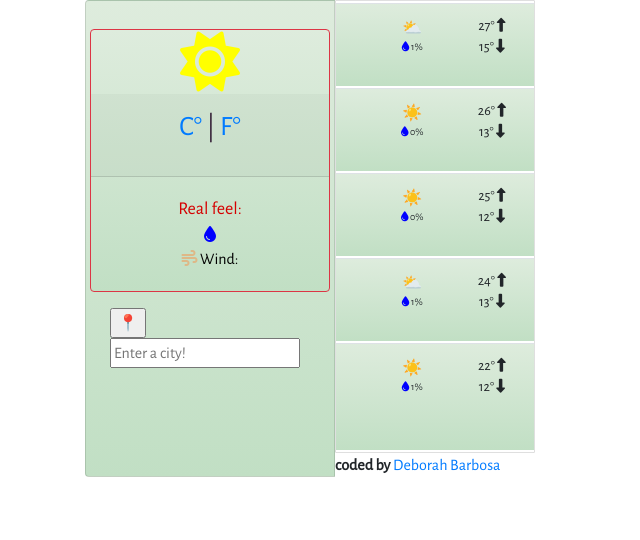
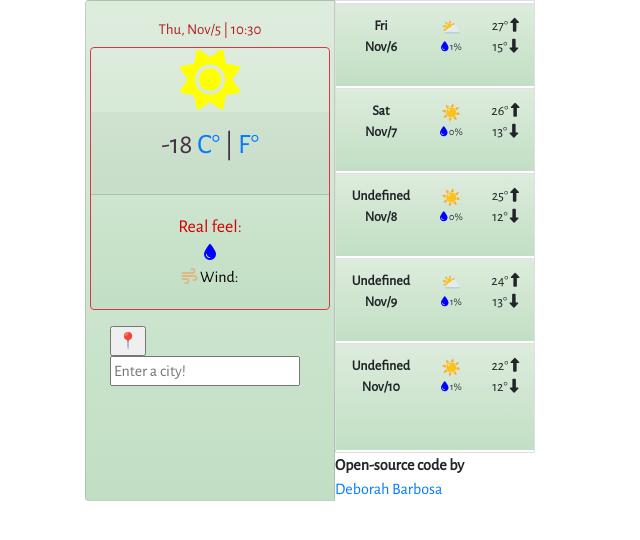
Before and after one commit to DeborahBarbosaOliveira/SheCodesForecast, a plain HTML site: page index.html in a window 1280 px wide. Both pictures are taken after a click on the link "C°". Shown: the whole page, without its empty margins (0-640 px from the left). Drawn offline with nearby package versions, Linux system fonts and the light colour scheme.

Commit message:
UpdatedCelsius

```diff
--- a/index.html
+++ b/index.html
@@ -112,7 +112,7 @@
                         </td>
                     </tbody>
                 </table>
-                <span id="git-hub"> <strong>coded by </strong><a
+                <span id="git-hub"> <strong>Open-source code by </strong> <br /><a
                         href="https://github.com/DeborahBarbosaOliveira/SheCodesForecast" id="my-github">Deborah
                         Barbosa</a></span>
             </div>
--- a/src/index.js
+++ b/src/index.js
@@ -45,16 +45,30 @@ function showTemperature(response) {
 }
 
 let now = new Date();
-let days = [
-  "Sunday",
-  "Monday",
-  "Tuesday",
-  "Wednesday",
-  "Thursday",
-  "Friday",
-  "Saturday"
-];
+
+let days = ["Sun", "Mon", "Tue", "Wed", "Thu", "Fri", "Sat"];
 let weekday = days[now.getDay()];
+
+let weekday2 = days[now.getDay() + 1];
+let weekday3 = days[now.getDay() + 2];
+let weekday4 = days[now.getDay() + 3];
+let weekday5 = days[now.getDay() + 4];
+let weekday6 = days[now.getDay() + 5];
+
+let weekdaytwo = document.querySelector("#weekday-two");
+weekdaytwo.innerHTML = `${weekday2}`;
+
+let weekdaythree = document.querySelector("#weekday-three");
+weekdaythree.innerHTML = `${weekday3}`;
+
+let weekdayfour = document.querySelector("#weekday-four");
+weekdayfour.innerHTML = `${weekday4}`;
+
+let weekdayfive = document.querySelector("#weekday-five");
+weekdayfive.innerHTML = `${weekday5}`;
+
+let weekdaysix = document.querySelector("#weekday-six");
+weekdaysix.innerHTML = `${weekday6}`;
 
 let months = [
   "Jan",
@@ -74,10 +88,26 @@ let month = months[now.getMonth()];
 
 let day = now.getDate();
 
-let day2 = new getDate(day);
-day2.setDate(day.getDate()+1);
+let day2 = now.getDate() + 1;
+let day3 = now.getDate() + 2;
+let day4 = now.getDate() + 3;
+let day5 = now.getDate() + 4;
+let day6 = now.getDate() + 5;
 
-console.log(day2);
+let daytwo = document.querySelector("#day-two");
+daytwo.innerHTML = `${month}/${day2}`;
+
+let daythree = document.querySelector("#day-three");
+daythree.innerHTML = `${month}/${day3}`;
+
+let dayfour = document.querySelector("#day-four");
+dayfour.innerHTML = `${month}/${day4}`;
+
+let dayfive = document.querySelector("#day-five");
+dayfive.innerHTML = `${month}/${day5}`;
+
+let daysix = document.querySelector("#day-six");
+daysix.innerHTML = `${month}/${day6}`;
 
 let currentMinute = now.getMinutes();
 if (currentMinute < 10) {
@@ -119,6 +149,9 @@ searchForm.addEventListener("submit", showCity);
 let fahrenheitLink = document.querySelector("#fahrenheit-link");
 fahrenheitLink.addEventListener("click", convertToFahrenheit);
 
+let celsiusLink = document.querySelector("#celsius-link");
+celsiusLink.addEventListener("click", convertToCelsius);
+
 function convertToFahrenheit(event) {
   event.preventDefault();
 
@@ -126,4 +159,15 @@ function convertToFahrenheit(event) {
   let temperature = temperatureElement.innerHTML;
   temperature = Number(temperature);
   temperatureElement.innerHTML = Math.round((temperature * 9) / 5 + 32);
+  fahrenheitLink.removeEventListener("click", convertToFahrenheit);
 }
+
+function convertToCelsius(event) {
+  event.preventDefault();
+
+  let temperatureElement = document.querySelector("#city-temp");
+  let temperature = temperatureElement.innerHTML;
+  temperature = Number(temperature);
+  temperatureElement.innerHTML = Math.round(((temperature - 32) * 5) / 9);
+  fahrenheitLink.removeEventListener("click", convertToCelsius);
+}
```
